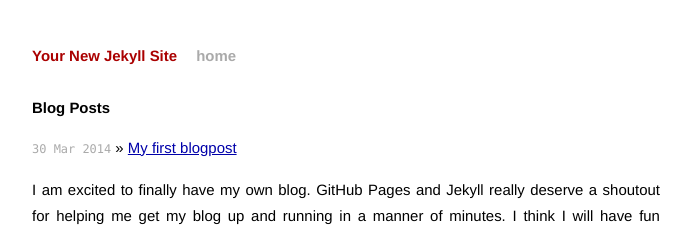
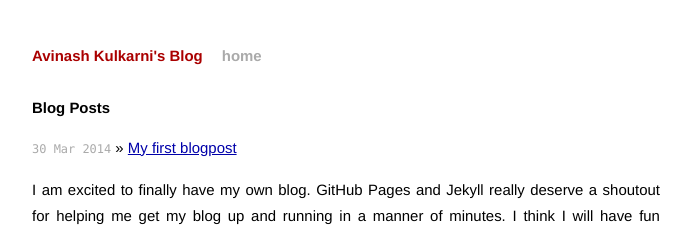
Before and after one commit to spinboldok/spinboldok.github.io, a Jekyll site: the page built from index.html, in a window 1280 px wide. Shown: the top 234 px of the page, without its empty margins (294-985 px from the left). Built offline with Jekyll 4.4.1, drawn with Linux system fonts in a browser that asks for light colours; Markdown is read by kramdown in place of the engine named in the settings.

Commit message:
fixed name in configuration

```diff
--- a/_config.yml
+++ b/_config.yml
@@ -1,3 +1,3 @@
-name: Your New Jekyll Site
+name: Avinash Kulkarni's Blog
 markdown: redcarpet
 pygments: true
```
